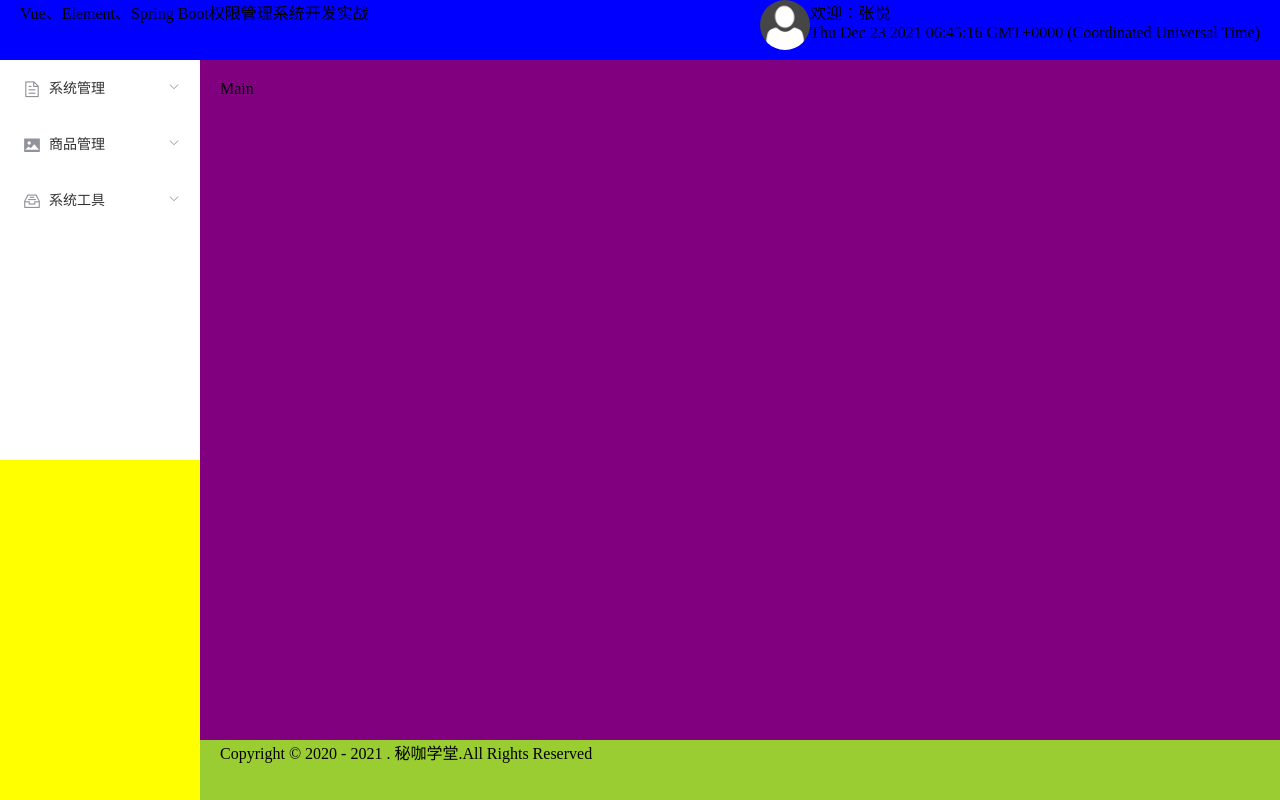
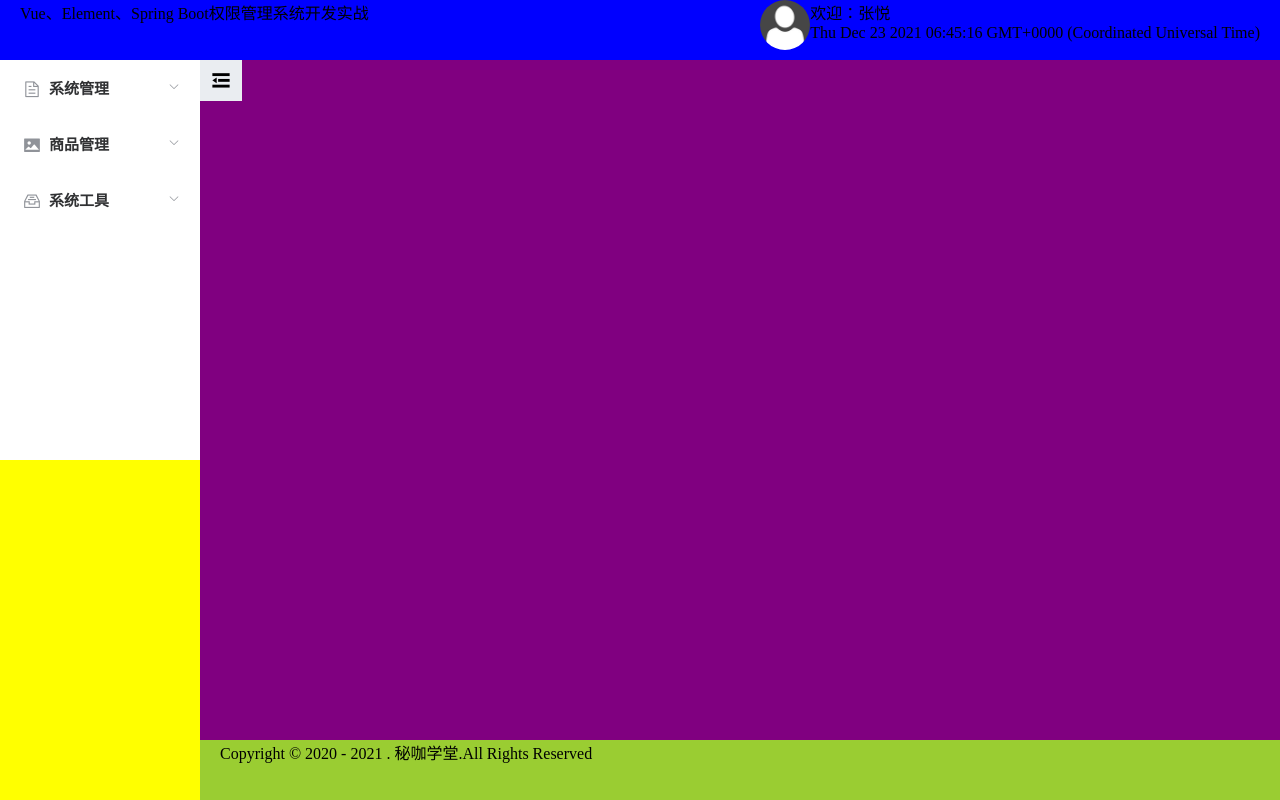
Before and after one commit to liuzhihua0104/-element-project, a Vue app: page / in a window 1280 px wide. Built offline with nearby package versions, Linux system fonts and the light colour scheme.

Commit message:
添加折叠收起的icon

```diff
--- a/src/components/MenuItem.vue
+++ b/src/components/MenuItem.vue
@@ -8,14 +8,11 @@
       >
         <template slot="title">
           <i :class="menu.icon"></i>
-          <span slot="title">{{ menu.label }}</span>
+          <span style="font-size:15px;font-weight:600;" slot="title">{{ menu.label }}</span>
         </template>
 
         <menu-item :menuList="menu.children"></menu-item>
-        <!-- <el-submenu index="1-4">
-          <span slot="title">选项4</span>
-          <el-menu-item index="1-4-1">选项1</el-menu-item>
-        </el-submenu> -->
+
       </el-submenu>
       <el-menu-item v-else :index="menu.path" :key="menu.path">
         <i :class="menu.icon"></i>
--- a/src/views/Home.vue
+++ b/src/views/Home.vue
@@ -28,7 +28,9 @@
            <menu-bar></menu-bar>
       </el-aside>
       <el-container class="content">
-        <el-main class="main">Main</el-main>
+        <el-main class="main">
+          <i  class="arrow-icon el-icon-s-fold" ></i>
+        </el-main>
         <el-footer class="footer"
           >Copyright © 2020 - 2021 . 秘咖学堂.All Rights Reserved</el-footer
         >
@@ -99,6 +101,8 @@ export default {
       display: flex;
       .main {
         flex: 1;
+        padding:0;
+        margin:0;
       }
       .footer {
         height: 50px;
@@ -107,4 +111,15 @@ export default {
     }
   }
 }
+
+.arrow-icon {
+  float: left;
+  background: #eaedf1;
+  border: 1px solid transparent;
+  font-size: 23px;
+  height: 39px;
+  line-height: 39px !important;
+  width: 40px;
+  text-align: center;
+}
 </style>
```
